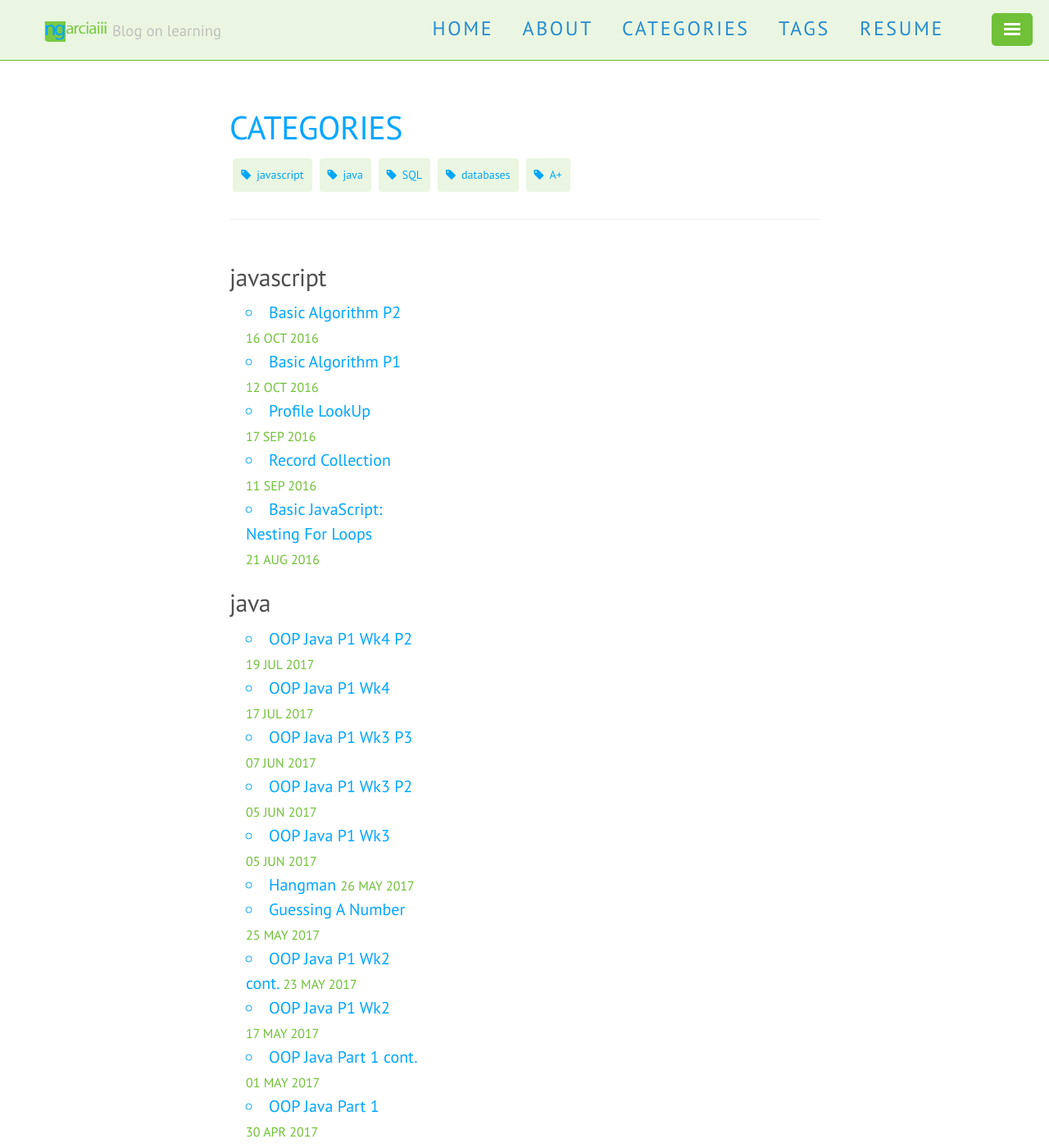
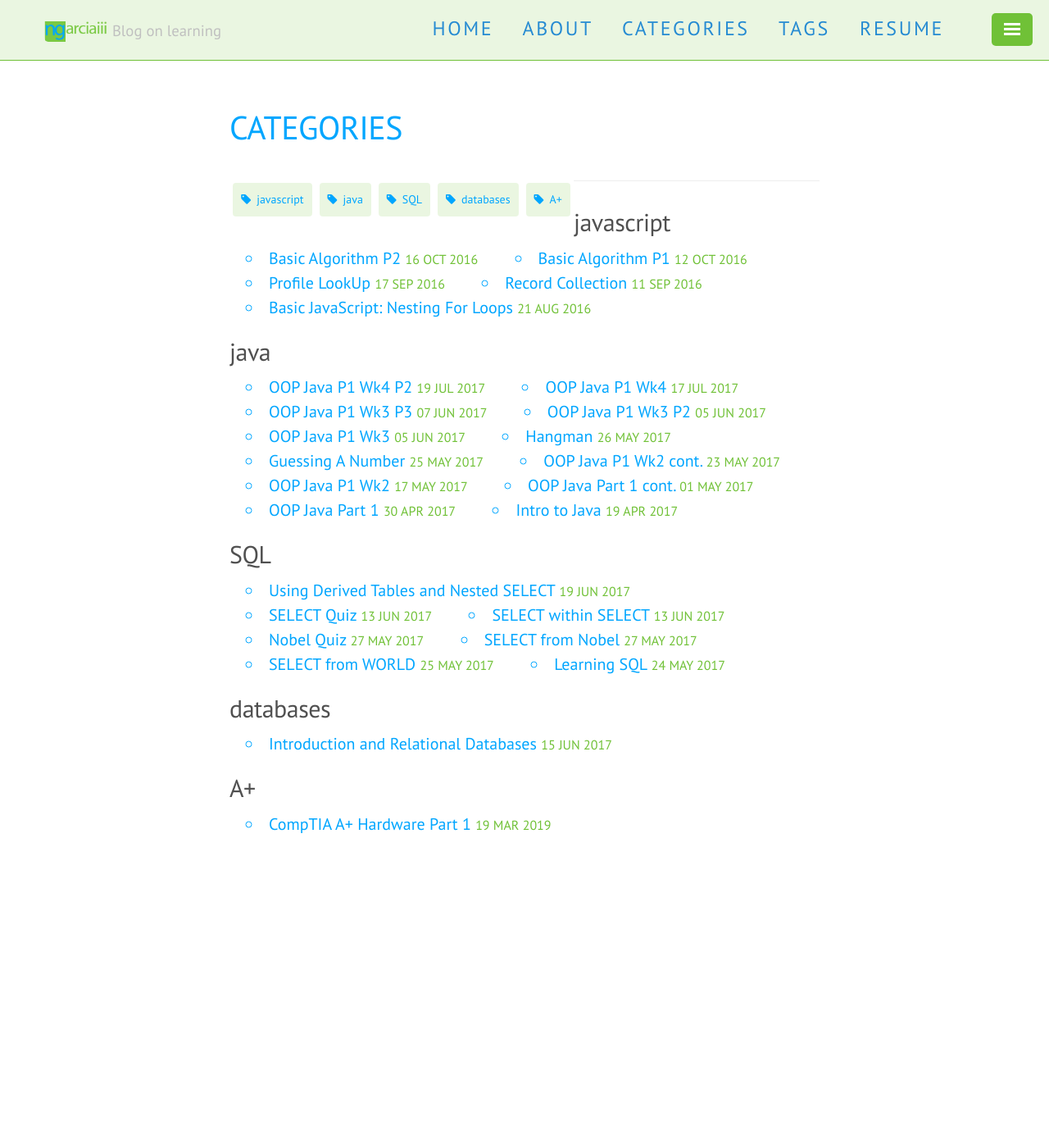
Before and after one commit to ngarciaiii/archived_blog, a Jekyll site: the page built from blog/categories.html, in a window 1280 px wide and 1400 px high. Shown: the whole window at 82% size. Built offline with Jekyll 4.4.1, drawn with Linux system fonts in a browser that asks for light colours; nearby versions of some CDN libraries; comment, search, counter and statistics services are not loaded.

Commit message:
socmedia icons:home&about|pdf;2C;2C directory

```diff
--- a/_layouts/default.html
+++ b/_layouts/default.html
@@ -23,7 +23,7 @@
             <a href="https://ngarciaiii.github.io/about"> ABOUT &nbsp;&nbsp; </a>
             <a href="https://ngarciaiii.github.io/blog/categories"> CATEGORIES &nbsp;&nbsp; </a>
             <a href="https://ngarciaiii.github.io/blog/tags"> TAGS &nbsp;&nbsp; </a>
-            <a href="public/img/NG_Resume.pdf" target="_blank">RESUME</a>
+            <a href="https://ngarciaiii.github.io/public/img/NG_Resume.pdf" target="_blank">RESUME</a>
           </div>
         <!-- </div> -->
       </div>
--- a/_scss/base/_poole.scss
+++ b/_scss/base/_poole.scss
@@ -442,8 +442,6 @@
 /* ADDED BY ME NICK G */
 
 .parallax {
-  // /* The image used */
-  // background-image: url('homepage.png');
 
   /* Set a specific height */
   min-height: 340px;
@@ -502,12 +500,12 @@
 
 .colright {
   float: right;
-  width: 35%;
+  // width: 35%;
 }
 
 .colleft {
   float: left;
-  width: 35%;
+  // width: 70%;
 }
 
 .prof_pic {
@@ -528,17 +526,19 @@
 
 .abt-personal-info {
   .abt-personal-info-section {
-    font-size: 2.5rem;
+    // font-size: 2.5rem;
+    font-size: 2.7rem;
     text-align: center;
     line-height: 1rem;
-    margin-top: 7rem;
+    margin-top: -3rem;
     a, strong {
       color: $theme-color;;
       text-decoration: none;
       }
     }
     a:hover {
-      font-size: 2.7rem;
+      // font-size: 2.7rem;
+      font-size: 3.4rem;
       color: $darkgreen;
     }
 
--- a/_scss/component/_hero.scss
+++ b/_scss/component/_hero.scss
@@ -95,7 +95,7 @@
     font-size: 2.7rem;
     text-align: center;
     line-height: 1rem;
-    margin-top: 7rem;
+    margin-top: -5rem;
     a, strong {
       color: $theme-color;
       text-decoration: none;
--- a/_scss/component/_tag.scss
+++ b/_scss/component/_tag.scss
@@ -25,7 +25,7 @@
 .tags-expo {
   :target:before {
     content:"";
-    display:block;
+    // display:block;
     height:72px; /* fixed header height*/
     margin:-72px 0 0; /* negative fixed header height */
   }
@@ -41,6 +41,7 @@
     ul {
       list-style-type: circle;
       list-style-position: inside;
+      text-align:left;
       padding: 0;
       width: 100%;
       li {
--- a/blog/categories.html
+++ b/blog/categories.html
@@ -4,13 +4,13 @@
 ---
 
 <div class="tags-expo">
-  <div class="tags-expo-list">
+  <div class="tags-expo-list colleft">
     {% for tag in site.categories %}
     <a href="#{{ tag[0] | slugify }}" class="post-tag">{{ tag[0] }}</a>
     {% endfor %}
   </div>
   <hr/>
-  <div class="tags-expo-section colleft">
+  <div class="tags-expo-section">
     {% for tag in site.categories %}
     <h2 id="{{ tag[0] | slugify }}">{{ tag[0] }}</h2>
     <ul class="tags-expo-posts">
--- a/index.html
+++ b/index.html
@@ -67,6 +67,6 @@
         </div>
       </div>
       </div>
-    </div>
+    <!-- </div>     -->
   </div>
 </html>
```
Also changed, not shown: public/img/java.png (added), public/img/javascript.png (added), public/img/python.png (added), 3 other files.
